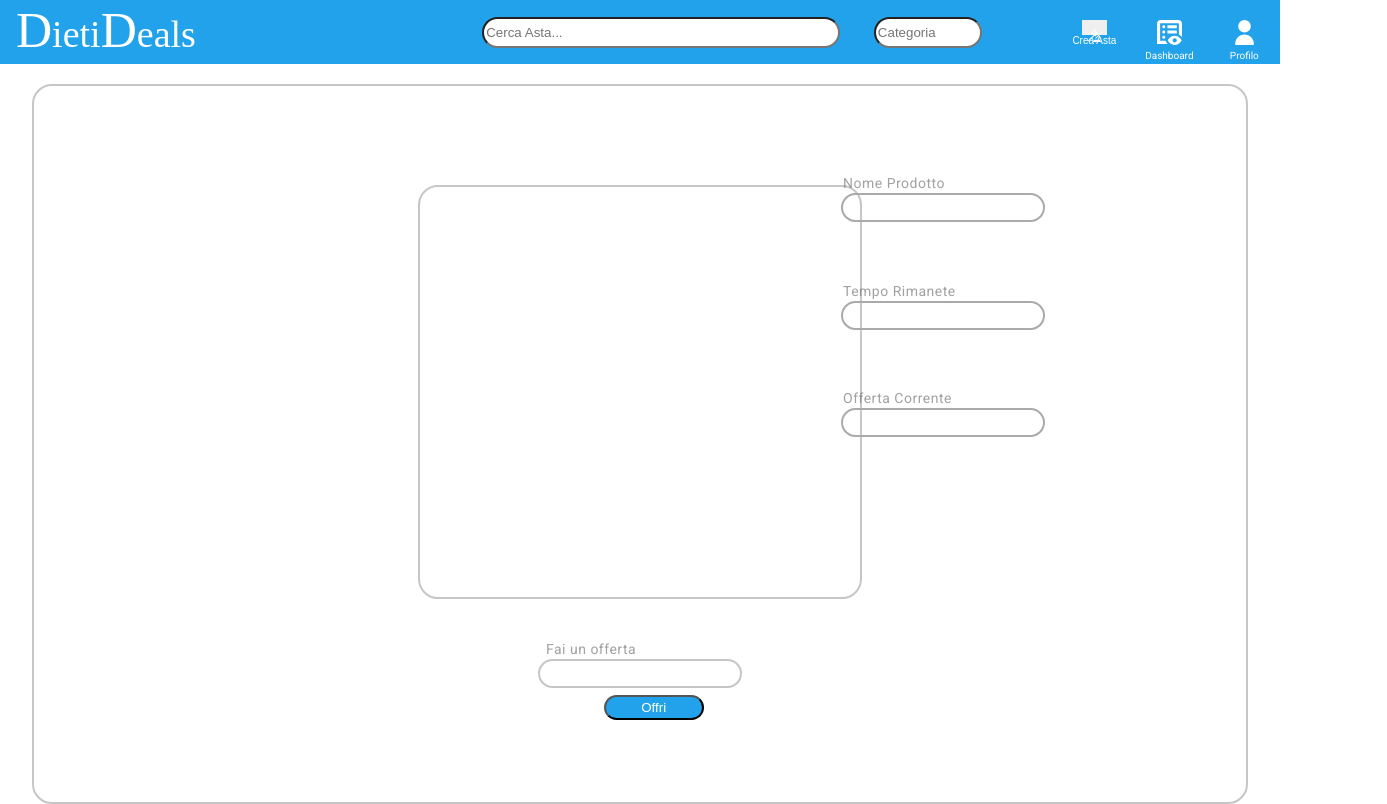
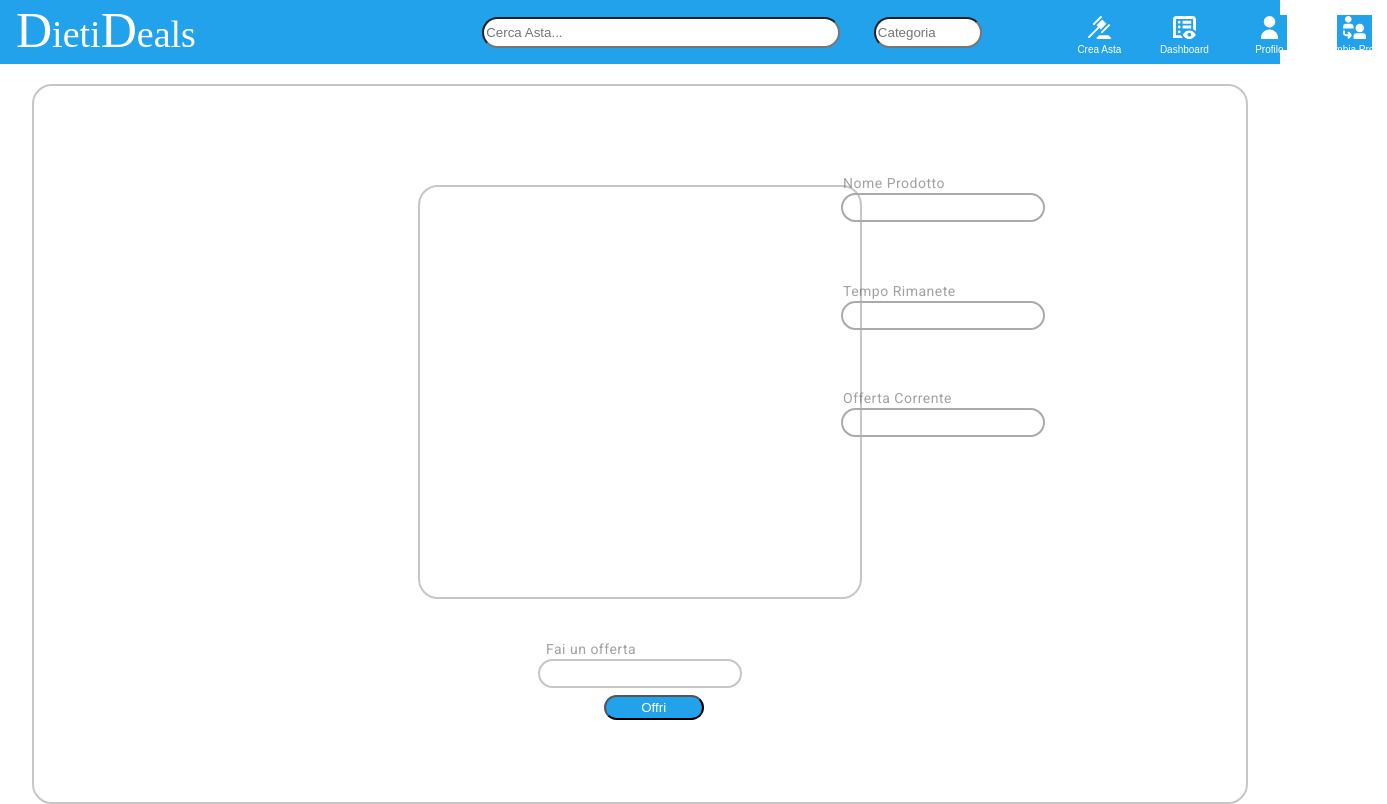
Before and after one commit to andrear3/ingsw-project-2023, an Angular app in the folder frontend/angular-app/: page /product in a window 1280 px wide. Shown: the whole page, 1387 px wide, since content can reach past the window. Built offline with nearby package versions, Linux system fonts and the light colour scheme; a web font is replaced by a local one.

Commit message:
modifiche

```diff
--- a/frontend/angular-app/src/app/app.routes.ts
+++ b/frontend/angular-app/src/app/app.routes.ts
@@ -11,6 +11,7 @@ import { AppComponent } from './app.component';
 import { RestService } from './_services/rest-api.service';
 import { ProductpageComponent } from './productpage/productpage.component';
 import { ProfileComponent } from './profile/profile.component';
+import { AstaComponent } from './asta/asta.component';
 
 export const routes: Routes = [
   {
@@ -41,7 +42,7 @@ path: 'profile',
 {
 path: 'asta',
   title: 'Asta',
-  component: AppComponent,
+  component: AstaComponent,
 },
 
 
--- a/frontend/angular-app/src/app/asta/asta.component.html
+++ b/frontend/angular-app/src/app/asta/asta.component.html
@@ -1 +1,2 @@
-<p>asta works!</p>
+<p>asta worvdvdvdvks!</p>
+<label for="vrsvsvsvsv"></label>
--- a/frontend/angular-app/src/app/asta/asta.component.ts
+++ b/frontend/angular-app/src/app/asta/asta.component.ts
@@ -1,9 +1,10 @@
 import { Component } from '@angular/core';
-
+import { RouteConfigLoadEnd, RouterLink, RouterModule, RouterOutlet } from '@angular/router';
+import { CommonModule } from '@angular/common';
 @Component({
   selector: 'app-asta',
   standalone: true,
-  imports: [],
+  imports: [RouterOutlet,CommonModule,RouterLink,RouterModule],
   templateUrl: './asta.component.html',
   styleUrl: './asta.component.scss'
 })
--- a/frontend/angular-app/src/app/navbar/navbar.component.html
+++ b/frontend/angular-app/src/app/navbar/navbar.component.html
@@ -61,13 +61,13 @@
             <label>Crea Asta</label>
 
           </button>
-          <div class="dashboardIcon">
+          <button class="dashboardIcon">
             <svg xmlns="http://www.w3.org/2000/svg" id="Layer_1" data-name="Layer 1" viewBox="0 0 24 24">
               <path d="m8,6.5c0,.828-.672,1.5-1.5,1.5s-1.5-.672-1.5-1.5.672-1.5,1.5-1.5,1.5.672,1.5,1.5Zm-1.5,8.5c-.828,0-1.5.672-1.5,1.5s.672,1.5,1.5,1.5,1.5-.672,1.5-1.5-.672-1.5-1.5-1.5Zm0-5c-.828,0-1.5.672-1.5,1.5s.672,1.5,1.5,1.5,1.5-.672,1.5-1.5-.672-1.5-1.5-1.5ZM20.5,0H3.5C1.57,0,0,1.57,0,3.5v19.5h10.275c-.962-1.038-1.551-2.075-1.817-2.613l-.191-.387H3V3.5c0-.276.224-.5.5-.5h17c.276,0,.5.224.5.5v10.432c1.276.64,2.267,1.52,3,2.372V3.5c0-1.93-1.57-3.5-3.5-3.5Zm-1.5,5h-9v3h9v-3Zm-9,8h9v-3h-9v3Zm13.75,6.5c-.577,1.165-2.592,4.5-6.75,4.5s-6.175-3.338-6.75-4.5c.577-1.165,2.592-4.5,6.75-4.5s6.173,3.334,6.75,4.5Zm-4.75,0c0-1.105-.895-2-2-2s-2,.895-2,2,.895,2,2,2,2-.895,2-2Z"/>
             </svg>
             <label>Dashboard</label>
-          </div>
-          <div class="userIcon">
+          </button>
+          <button class="userIcon">
             <svg xmlns="http://www.w3.org/2000/svg" xmlns:xlink="http://www.w3.org/1999/xlink" version="1.1" id="Capa_1" x="0px" y="0px" viewBox="0 0 512 512" style="enable-background:new 0 0 512 512;" xml:space="preserve" >
               <g>
                 <circle cx="256" cy="128" r="128"/>
@@ -75,13 +75,13 @@
               </g>
               </svg>
             <label>Profilo</label>
-          </div>
-          <div class="changeProfile">
+          </button>
+          <button class="changeProfile">
             <svg xmlns="http://www.w3.org/2000/svg" id="Layer_1" data-name="Layer 1" viewBox="0 0 24 24">
               <path d="m11,11c0-1.654-1.346-3-3-3H3c-1.654,0-3,1.346-3,3v2h11v-2Zm-5.5-4c1.93,0,3.5-1.57,3.5-3.5S7.43,0,5.5,0s-3.5,1.57-3.5,3.5,1.57,3.5,3.5,3.5Zm18.5,14v3h-13v-3c0-1.654,1.346-3,3-3h7c1.654,0,3,1.346,3,3Zm-6.5-4c2.481,0,4.5-2.019,4.5-4.5s-2.019-4.5-4.5-4.5-4.5,2.019-4.5,4.5,2.019,4.5,4.5,4.5Zm-9.081,1.594c.774.775.774,2.037,0,2.812l-2.507,2.507-1.414-1.414,1.498-1.498h-2.997c-1.654,0-3-1.346-3-3v-3h2v3c0,.552.449,1,1,1h3.006l-1.508-1.498,1.414-1.414,2.506,2.506Z"/>
             </svg>
             <label>Cambia Profilo</label>
-          </div>
+          </button>
 
     </div>
       </mat-toolbar-row>
@@ -132,13 +132,13 @@
               <label>Crea Asta</label>
 
             </button>
-            <div class="asteIcon">
+            <button class="asteIcon">
               <svg xmlns="http://www.w3.org/2000/svg" id="Layer_1" data-name="Layer 1" viewBox="0 0 24 24">
                 <path d="m21,1H3C1.346,1,0,2.346,0,4v19h24V4c0-1.654-1.346-3-3-3Zm1,20H2V4c0-.551.449-1,1-1h18c.551,0,1,.449,1,1v17ZM10,6h9v2h-9v-2Zm-2,1c0,.828-.672,1.5-1.5,1.5s-1.5-.672-1.5-1.5.672-1.5,1.5-1.5,1.5.672,1.5,1.5Zm2,4h9v2h-9v-2Zm-2,1c0,.828-.672,1.5-1.5,1.5s-1.5-.672-1.5-1.5.672-1.5,1.5-1.5,1.5.672,1.5,1.5Zm2,4h9v2h-9v-2Zm-2,1c0,.828-.672,1.5-1.5,1.5s-1.5-.672-1.5-1.5.672-1.5,1.5-1.5,1.5.672,1.5,1.5Z"/>
               </svg>
               <label>Le mie aste</label>
-            </div>
-            <div class="userIcon">
+            </button>
+            <button class="userIcon">
               <svg xmlns="http://www.w3.org/2000/svg" xmlns:xlink="http://www.w3.org/1999/xlink" version="1.1" id="Capa_1" x="0px" y="0px" viewBox="0 0 512 512" style="enable-background:new 0 0 512 512;" xml:space="preserve" >
                 <g>
                   <circle cx="256" cy="128" r="128"/>
@@ -146,19 +146,20 @@
                 </g>
                 </svg>
               <label>Profilo</label>
-            </div>
-            <div class="changeProfile">
+            </button>
+            <button class="changeProfile">
               <svg xmlns="http://www.w3.org/2000/svg" id="Layer_1" data-name="Layer 1" viewBox="0 0 24 24">
                 <path d="m11,11c0-1.654-1.346-3-3-3H3c-1.654,0-3,1.346-3,3v2h11v-2Zm-5.5-4c1.93,0,3.5-1.57,3.5-3.5S7.43,0,5.5,0s-3.5,1.57-3.5,3.5,1.57,3.5,3.5,3.5Zm18.5,14v3h-13v-3c0-1.654,1.346-3,3-3h7c1.654,0,3,1.346,3,3Zm-6.5-4c2.481,0,4.5-2.019,4.5-4.5s-2.019-4.5-4.5-4.5-4.5,2.019-4.5,4.5,2.019,4.5,4.5,4.5Zm-9.081,1.594c.774.775.774,2.037,0,2.812l-2.507,2.507-1.414-1.414,1.498-1.498h-2.997c-1.654,0-3-1.346-3-3v-3h2v3c0,.552.449,1,1,1h3.006l-1.508-1.498,1.414-1.414,2.506,2.506Z"/>
               </svg>
               <label>Cambia Profilo</label>
-            </div>
+            </button>
 
       </div>
         </mat-toolbar-row>
       </mat-toolbar>
   </div>
 }
+<router-outlet></router-outlet>
 
   </body>
 </html>
--- a/frontend/angular-app/src/app/navbar/navbar.component.scss
+++ b/frontend/angular-app/src/app/navbar/navbar.component.scss
@@ -32,13 +32,15 @@
     gap: 50px;
  }
   .auctionIcon{
+    background-color: #22A2EA;
     color: white;
     border: none;
-    width: 25px;
-    height: 25px;
+    width: 35px;
+    height: 35px;
     position: relative;
     margin-left: 100px;
     fill:white;
+    cursor: pointer;
   }
 
 
@@ -51,92 +53,62 @@
     display: flex;
     font-size: 10px;
     flex-direction: column;
-    margin: -10px;
+    margin: 2px;
   }
   .dashboardIcon,.asteIcon{
-    width: 25px;
-    height: 25px;
+    background-color: #22A2EA;
+    color: white;
+    width: 35px;
+    height: 35px;
+    border: none;
     position: relative;
     //margin-left: 170px;
     fill:white;
+    cursor: pointer;
   }
   .dashboardIcon label,.asteIcon label{
+    color: white;
     align-items: center;
     display: flex;
     font-size: 10px;
     flex-direction: column;
-    margin: -10px;
+    margin: 2px;
   }
   .userIcon{
-    width: 25px;
-    height: 25px;
+    color: white;
+    background-color: #22A2EA;
+    width: 35px;
+    height: 35px;
+    border: none;
     position: relative;
     fill:white;
+    cursor: pointer;
   }
   .userIcon label{
+    color: white;
+
     align-items: center;
     display: flex;
     font-size: 10px;
     flex-direction: column;
-    margin: -10px;
+    margin: 2px;
   }
   .changeProfile{
-    width: 25px;
-    height: 25px;
+    color: white;
+    background-color: #22A2EA;
+    width: 35px;
+    height: 35px;
+    border: none;
     position: relative;
     fill:white;
+    cursor: pointer;
   }
   .changeProfile label{
+    color: white;
+
     align-items: center;
     display: flex;
     font-size: 10px;
     flex-direction: column;
-    margin: -10px;
+    margin: 2px;
   }
-
-  .Popup.overlay{
-    position: fixed;
-    top: 0px;
-    left: 0px;
-    width: 100px;
-    height: 200px;
-    background: #22A2EA;
-    z-index: 1;
-  }
-  .Popup.content{
-    position: absolute;
-    top: 50%;
-    left: 50%;
-    transform: translate(-50%,-50%);
-    background:black;
-    width: 200px;
-    z-index: 2;
-    text-align: center;
-    padding :200px;
-    box-sizing: border-box;
-  }
-  .Popupp.closePopup{
-    position: absolute;
-    right: 20px;
-    top: 20px;
-    width:30px;
-    height: 30px;
-    background:black;
-    color: #22A2EA;
-    font-size: 25px;
-    font-weight: 600;
-    line-height: 30px;
-    text-align:center;
-    border-radius: 50%;
-
-  }
-  .Popup.active.overlay{
-    display: block;
-}
-.Popup.active.content{
-  transition:all 300ms ease-in-out ;
-  transform: translate(-50%,-50%) scale(1);
-}
-.button{
-
-}
--- a/frontend/angular-app/src/app/navbar/navbar.component.ts
+++ b/frontend/angular-app/src/app/navbar/navbar.component.ts
@@ -6,7 +6,7 @@ import { RouterOutlet } from '@angular/router';
 import { MatInputModule } from '@angular/material/input';
 import { MatFormField } from '@angular/material/input';
 import {MatDialogModule} from '@angular/material/dialog';
-import { MatDialog } from '@angular/material/dialog';
+import { MatDialog,MatDialogRef } from '@angular/material/dialog';
 import { SceltaAstaComponent } from '../scelta-asta/scelta-asta.component';
 @Component({
   selector: 'app-navbar',
@@ -32,13 +32,14 @@ export class NavbarComponent {
     'Collezionismo',
   ];
   showUtente :string ='venditore';
-
   constructor(public dialog :MatDialog){}
   openDialog(){
-   this.dialog.open(SceltaAstaComponent);
+   this.dialog.open(SceltaAstaComponent,{position:{top:'5%',right:'17%'}});
+
   }
-  closeDialog() {
-    this.dialog.closeAll();
+
+
+
+
 
 }
-}
--- a/frontend/angular-app/src/app/scelta-asta/scelta-asta.component.html
+++ b/frontend/angular-app/src/app/scelta-asta/scelta-asta.component.html
@@ -9,9 +9,12 @@
      <div class="background">
         <label>Tipo Asta</label>
         <div class="buttonConteiner">
-        <button class="classica-BTN" routerlink="/Asta">classica</button>
-        <button class="inversa-BTN">inversa</button>
+
+        <button class="classica-BTN" [routerLink]="['/asta']">classica</button>
+        <button class="inversa-BTN"[routerLink]="['/asta']">inversa</button>
      </div>
     </div>
+
+
     </body>
 </html>
--- a/frontend/angular-app/src/app/scelta-asta/scelta-asta.component.scss
+++ b/frontend/angular-app/src/app/scelta-asta/scelta-asta.component.scss
@@ -1,4 +1,5 @@
 .background{
+
     height:100px;
     width: 200px;
     display: flex; /* Usa Flexbox per il layout */
--- a/frontend/angular-app/src/app/scelta-asta/scelta-asta.component.ts
+++ b/frontend/angular-app/src/app/scelta-asta/scelta-asta.component.ts
@@ -1,9 +1,11 @@
+import { CommonModule } from '@angular/common';
 import { Component } from '@angular/core';
+import { RouteConfigLoadEnd, RouterLink, RouterModule, RouterOutlet } from '@angular/router';
 
 @Component({
   selector: 'app-scelta-asta',
   standalone: true,
-  imports: [],
+  imports: [ RouterOutlet,CommonModule,RouterLink,RouterModule],
   templateUrl: './scelta-asta.component.html',
   styleUrl: './scelta-asta.component.scss'
 })
```
